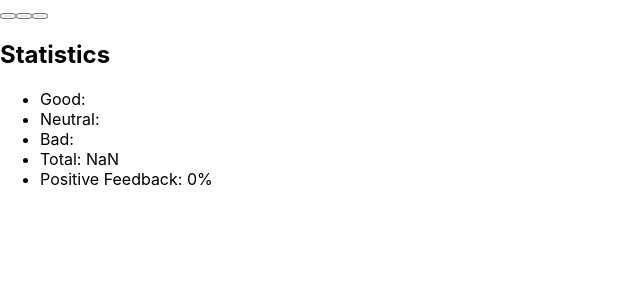
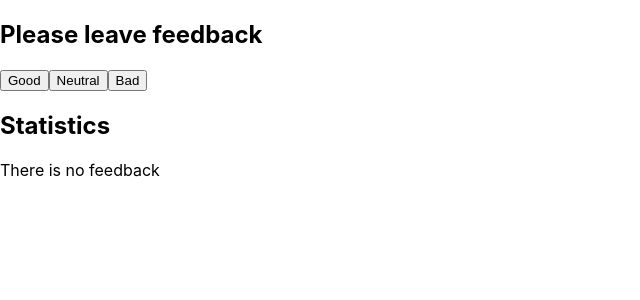
Before and after one commit to yarqui/goit-react-hw-02-feedback, a React (Create React App) app: page / in a window 1280 px wide. Shown: the top 300 px of the page, without its empty margins (0-640 px from the left). Built offline with nearby package versions, Linux system fonts and the light colour scheme.

Commit message:
done without styles

```diff
--- a/src/components/App.jsx
+++ b/src/components/App.jsx
@@ -10,8 +10,8 @@ export class App extends Component {
   };
 
   render() {
-    const { good, bad, neutral } = this.state;
+    // const { good, bad, neutral } = this.state;
 
-    return <FeedbackForm state={(good, bad, neutral)}></FeedbackForm>;
+    return <FeedbackForm state={this.state}></FeedbackForm>;
   }
 }
--- a/src/components/FeedbackForm/FeedbackForm.jsx
+++ b/src/components/FeedbackForm/FeedbackForm.jsx
@@ -1,12 +1,14 @@
 import React, { Component } from 'react';
-import { Statistics } from 'components/Statistics/Statistics';
-import { FeedbackOptions } from 'components/FeedbackOptions/FeedbackOptions';
+import PropTypes from 'prop-types';
+import Statistics from 'components/Statistics';
+import FeedbackOptions from 'components/FeedbackOptions';
+import Section from 'components/Section';
 
 export default class FeedbackForm extends Component {
   state = {
-    good: this.props.good,
-    neutral: this.props.neutral,
-    bad: this.props.bad,
+    good: this.props.state.good,
+    neutral: this.props.state.neutral,
+    bad: this.props.state.bad,
   };
 
   handleFeedbackBtn = e => {
@@ -39,11 +41,14 @@ export default class FeedbackForm extends Component {
 
     return (
       <div>
+        <Section title="Please leave feedback">
           <FeedbackOptions
             options={Object.keys(this.state)}
             onLeaveFeedback={this.handleFeedbackBtn}
           />
+        </Section>
 
+        <Section title="Statistics">
           <Statistics
             good={good}
             neutral={neutral}
@@ -51,7 +56,12 @@ export default class FeedbackForm extends Component {
             total={this.countTotalFeedback()}
             positivePercentage={this.countPositiveFeedbackPercentage()}
           />
+        </Section>
       </div>
     );
   }
 }
+
+FeedbackForm.propTypes = {
+  state: PropTypes.object,
+};
--- a/src/components/FeedbackOptions/FeedbackOptions.jsx
+++ b/src/components/FeedbackOptions/FeedbackOptions.jsx
@@ -1,15 +1,16 @@
-export const FeedbackOptions = ({ options, onLeaveFeedback }) => {
-  //   const { good, neutral, bad } = props.options;
-  console.log(options);
+import PropTypes from 'prop-types';
 
+const FeedbackOptions = ({ options, onLeaveFeedback }) => {
   return options.map(option => (
-    <button
-      key={option}
-      name={option}
-      type="button"
-      onClick={onLeaveFeedback}
-    ></button>
+    <button key={option} name={option} type="button" onClick={onLeaveFeedback}>
+      {option.charAt(0).toUpperCase() + option.slice(1)}
+    </button>
   ));
+};
 
-  // <h2>Please leave feedback</h2>
+FeedbackOptions.propTypes = {
+  options: PropTypes.arrayOf(PropTypes.string.isRequired).isRequired,
+  onLeaveFeedback: PropTypes.func.isRequired,
 };
+
+export default FeedbackOptions;
--- /dev/null
+++ b/src/components/FeedbackOptions/index.js
@@ -0,0 +1 @@
+export { default } from './FeedbackOptions';
--- /dev/null
+++ b/src/components/Notification/Notification.jsx
@@ -0,0 +1,11 @@
+import PropTypes from 'prop-types';
+
+const Notification = ({ message }) => {
+  return <p>{message}</p>;
+};
+
+Notification.propTypes = {
+  message: PropTypes.string.isRequired,
+};
+
+export default Notification;
--- /dev/null
+++ b/src/components/Notification/index.js
@@ -0,0 +1 @@
+export { default } from './Notification';
--- /dev/null
+++ b/src/components/Section/Section.jsx
@@ -0,0 +1,17 @@
+import PropTypes from 'prop-types';
+
+const Section = ({ title, children }) => {
+  return (
+    <>
+      <h2>{title}</h2>
+      {children}
+    </>
+  );
+};
+
+Section.propTypes = {
+  title: PropTypes.string.isRequired,
+  children: PropTypes.element,
+};
+
+export default Section;
--- /dev/null
+++ b/src/components/Section/index.js
@@ -0,0 +1 @@
+export { default } from './Section';
--- a/src/components/Statistics/Statistics.jsx
+++ b/src/components/Statistics/Statistics.jsx
@@ -1,4 +1,5 @@
 import PropTypes from 'prop-types';
+import Notification from 'components/Notification';
 
 export const Statistics = ({
   good,
@@ -7,23 +8,24 @@ export const Statistics = ({
   total,
   positivePercentage,
 }) => {
-  return (
+  return !total ? (
+    <Notification message="There is no feedback" />
+  ) : (
     <>
-      <h2>Statistics</h2>
       <ul>
-        <li>
+        <li key="good">
           Good:<span> {good}</span>
         </li>
-        <li>
+        <li key="neutral">
           Neutral:<span> {neutral}</span>
         </li>
-        <li>
+        <li key="bad">
           Bad:<span> {bad}</span>
         </li>
-        <li>
+        <li key="total">
           Total:<span> {total}</span>
         </li>
-        <li>
+        <li key="positivePercentage">
           Positive Feedback:
           <span> {positivePercentage}%</span>
         </li>
@@ -39,3 +41,5 @@ Statistics.propTypes = {
   total: PropTypes.number.isRequired,
   positivePercentage: PropTypes.number.isRequired,
 };
+
+export default Statistics;
--- /dev/null
+++ b/src/components/Statistics/index.js
@@ -0,0 +1 @@
+export { default } from './Statistics';
```
Also changed, not shown: src/components/Notification/Notification.styled.jsx (added), src/components/Section/Section.styled.jsx (added). Lines whose indentation alone changed are shown as unchanged.
